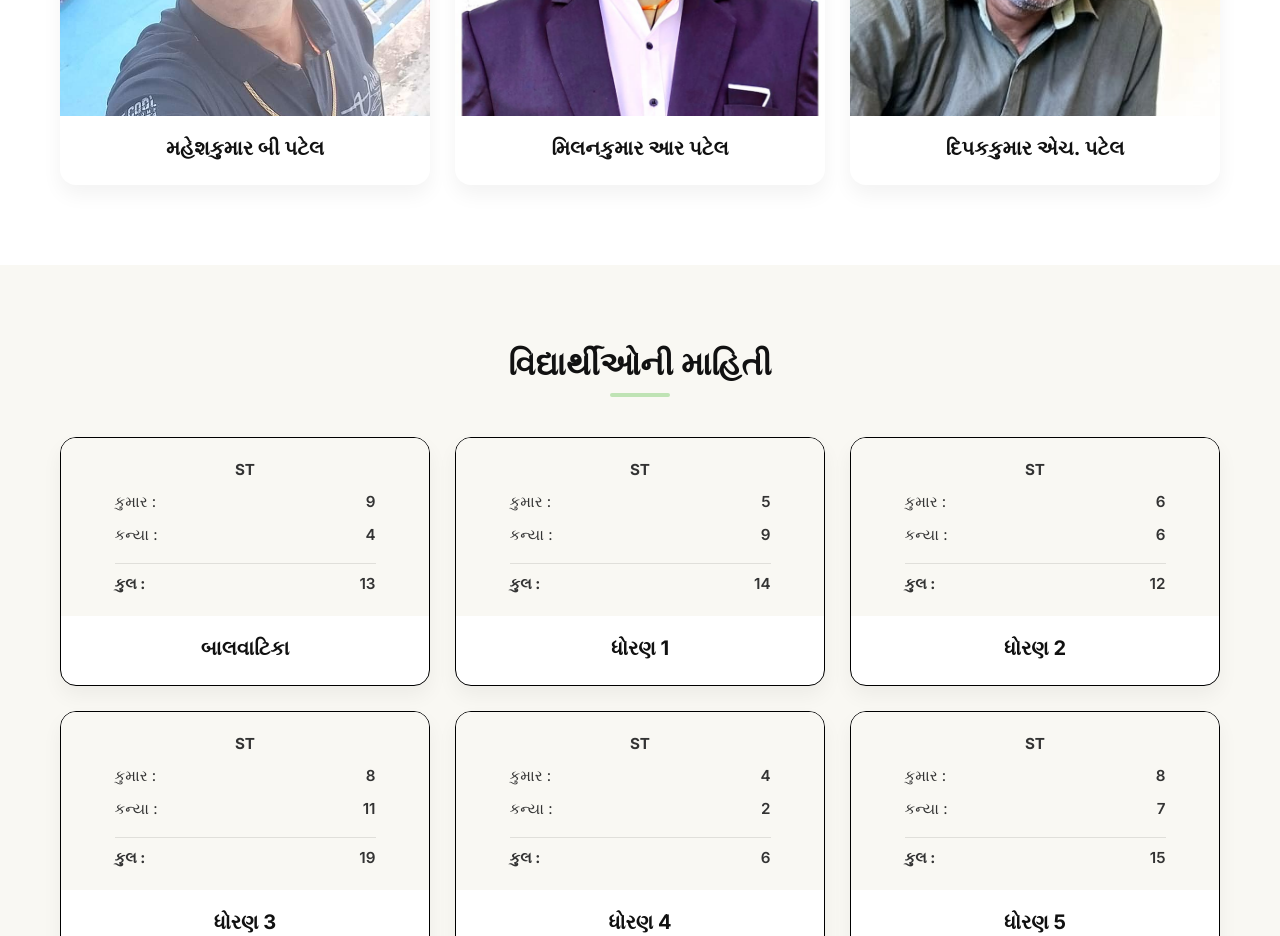
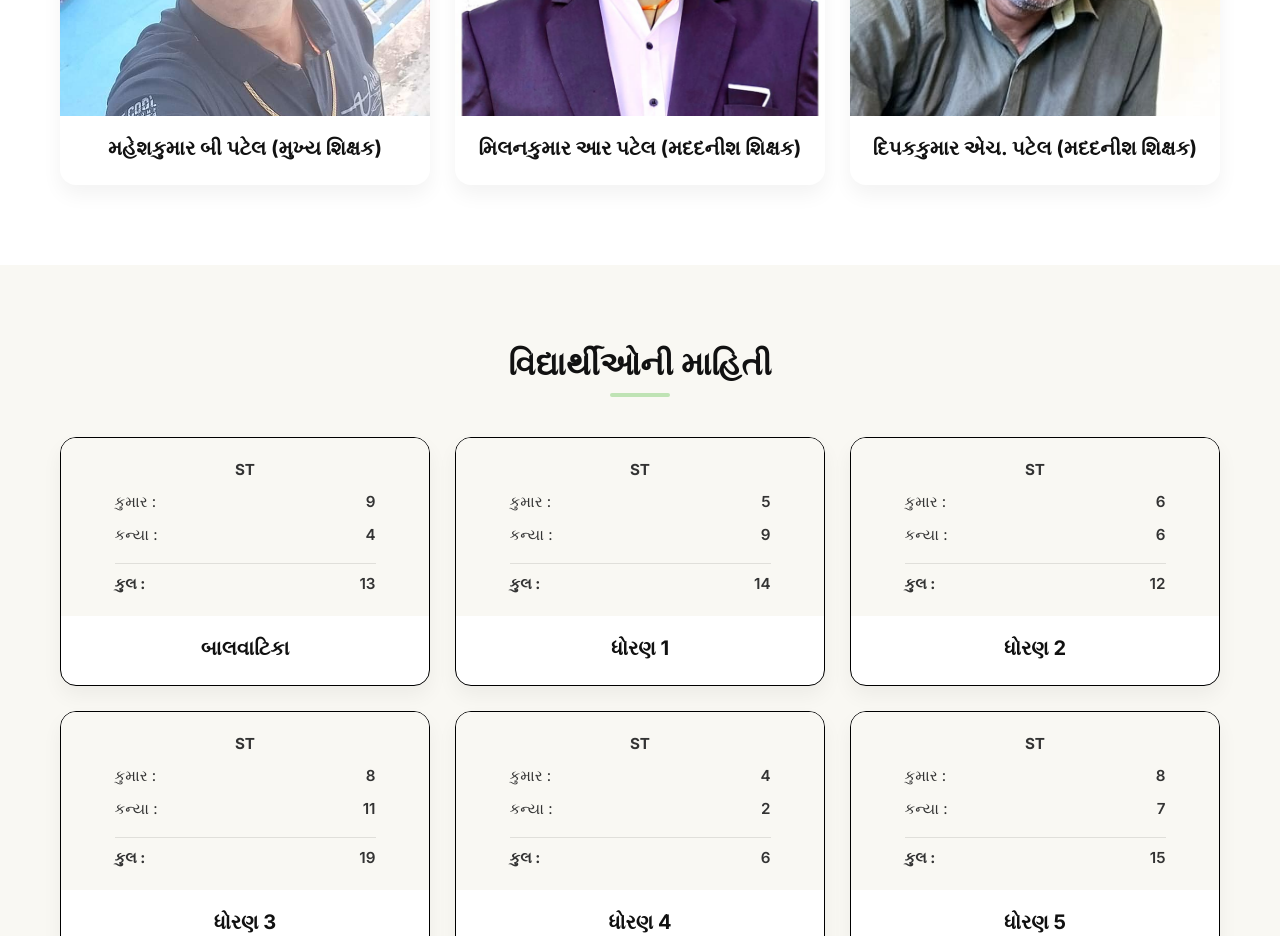
Before and after one commit to nayakfaliyaprimaryschool/school-dashboard, a plain HTML site: page index.html in a window 1280 px wide. Shown: the part 6140-7076 px from the top of the page. Drawn offline with Linux system fonts and the light colour scheme.

Commit message:
Update index.html

```diff
--- a/index.html
+++ b/index.html
@@ -280,7 +280,7 @@
                         <img src="teacher1.jpeg" alt="Teacher Name" class="teacher-img">
                     </div>
                     <div class="teacher-info">
-                        <h3 class="teacher-name">મહેશકુમાર બી પટેલ</h3>
+                        <h3 class="teacher-name">મહેશકુમાર બી પટેલ (મુખ્ય શિક્ષક) </h3>
                     </div>
                 </div>
                 <div class="teacher-card">
@@ -288,7 +288,7 @@
                         <img src="teacher2.jpeg" alt="Teacher Name" class="teacher-img">
                     </div>
                     <div class="teacher-info">
-                        <h3 class="teacher-name">મિલનકુમાર આર પટેલ</h3>
+                        <h3 class="teacher-name">મિલનકુમાર આર પટેલ (મદદનીશ શિક્ષક)</h3>
                     </div>
                 </div>
                 <div class="teacher-card">
@@ -296,7 +296,7 @@
                         <img src="teacher3.jpeg" alt="Teacher Name" class="teacher-img">
                     </div>
                     <div class="teacher-info">
-                        <h3 class="teacher-name">દિપકકુમાર એચ. પટેલ</h3>
+                        <h3 class="teacher-name">દિપકકુમાર એચ. પટેલ (મદદનીશ શિક્ષક)</h3>
                     </div>
                 </div>
             </div>
```
